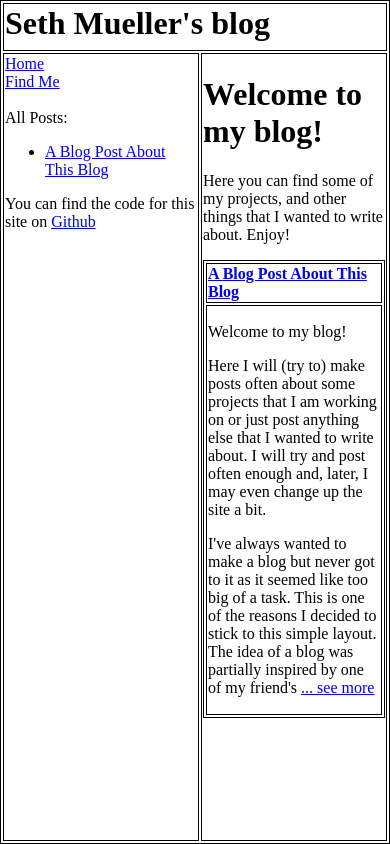
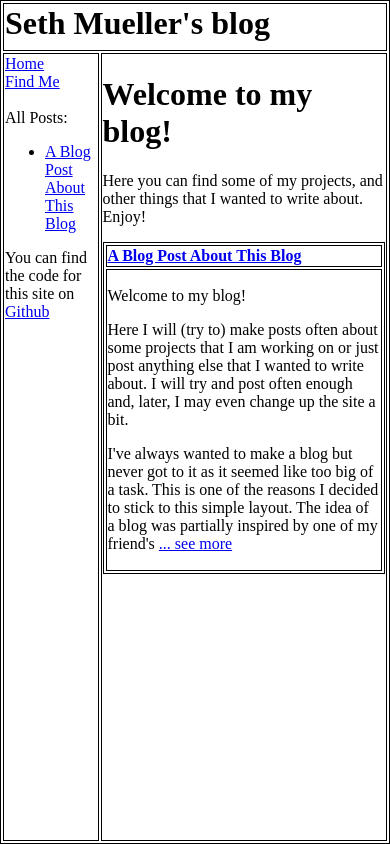
Before and after one commit to sustachio/blog, a Flask app: page / in a window 390 px wide. Run offline with Flask 2, Linux system fonts and the light colour scheme.

Commit message:
Feature: make sidebar responsive

```diff
--- a/static/main.css
+++ b/static/main.css
@@ -49,13 +49,13 @@ footer {
     .post-card {
         width: 100%;
     }
+
+    #page-list {
+        width: 25%;
+    }
 }
 
 @media screen and (max-width: 55rem) {
-    .post-card {
-        width: 100%;
-    }
-
     #post-content {
         margin-left: 0;
         width: 100%
```
Also changed, not shown: database.db.
